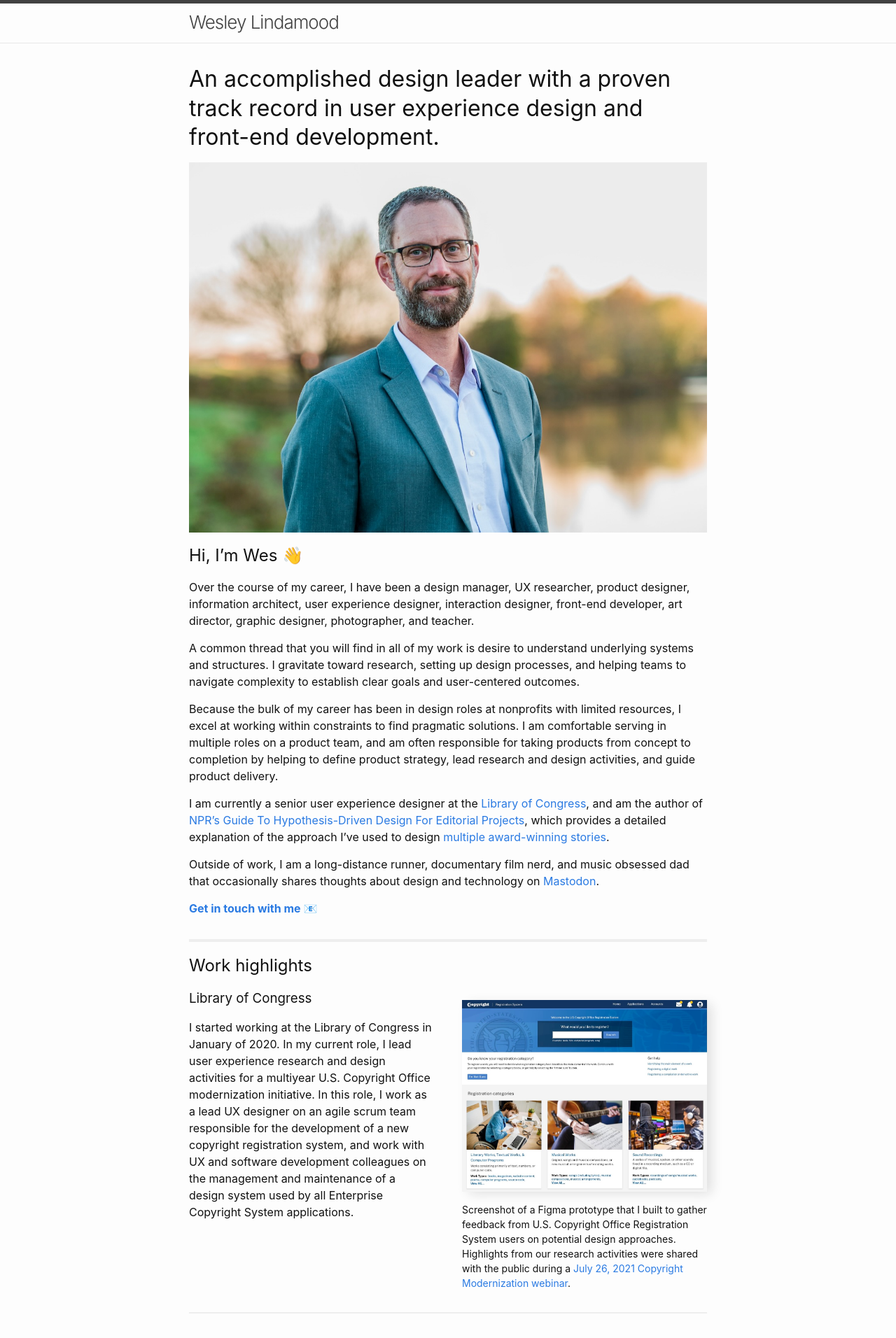
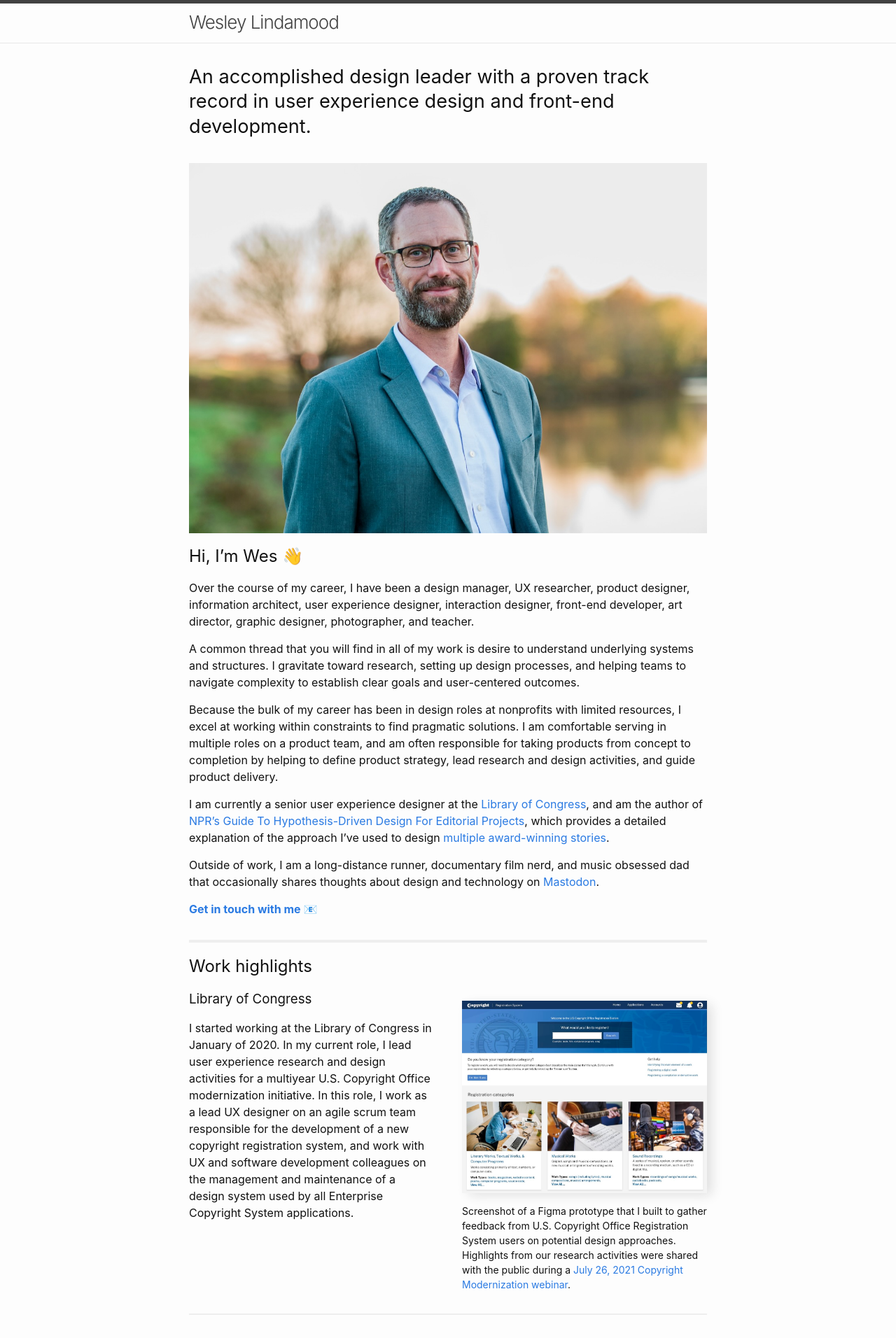
Before and after one commit to lindamood/lindamood.github.io, a Jekyll site: the page built from index.md, in a window 1280 px wide. Shown: the top 1912 px of the page at 70% size. Built offline with Jekyll 4.4.1, drawn with Linux system fonts in a browser that asks for light colours.

Commit message:
adjusting the title size across breakpoints

```diff
--- a/_sass/minima/custom-styles.scss
+++ b/_sass/minima/custom-styles.scss
@@ -1,8 +1,15 @@
 // Placeholder to allow defining custom styles that override everything else.
 // (Use `_sass/minima/custom-variables.scss` to override variable defaults)
 
-h1 {
-    line-height: 1.3;
+.home {
+    h1 {
+        font-size: 1.7rem;
+        line-height: 1.3;
+        padding-bottom: 20px;
+        @media screen and (max-width: $on-palm) {
+            font-size: 1.3rem;
+        }
+    }
 }
 
 #work-highlights {
```
